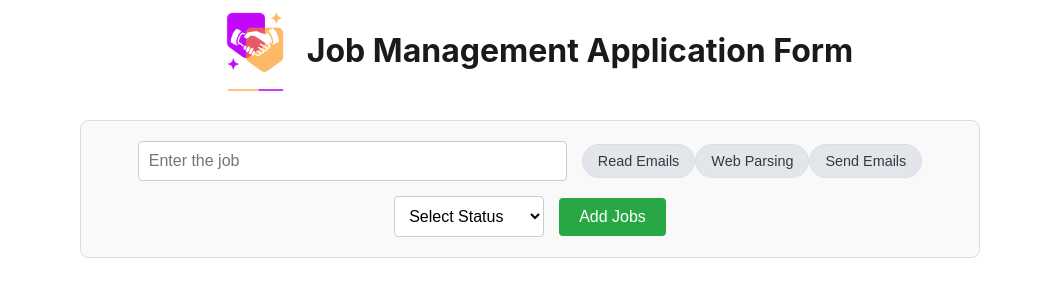
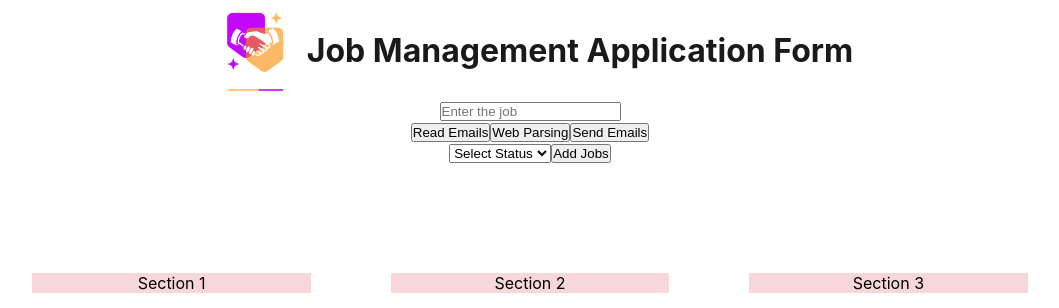
Before and after one commit to ChrisBrowne01/Building-a-Job-Management-Application-Form--Toggle--Dark-Mode-, a React (Create React App) app: page / in a window 1280 px wide. Shown: the top 308 px of the page, without its empty margins (110-1169 px from the left). Built offline with nearby package versions, Linux system fonts and the light colour scheme.

Commit message:
Add AppForm styles, update JobForm input class, and import AppForm styles in Header

```diff
--- a/src/App.css
+++ b/src/App.css
@@ -7,12 +7,12 @@
 }
 
 /* Form Handling Styles */
-.job-list {
+/* .job-list {
   padding: 0 30px 0;
-}
+} */
 
 /* Style product input filter */
-.form-header form {
+/* .form-header form {
   display: flex;
   flex-wrap: wrap;
   justify-content: center;
@@ -36,9 +36,9 @@
 }
 
 .job-input:focus {
-  outline: none; /* Remove default outline */
-  border-color: #007bff; /* Highlight border on focus */
-  box-shadow: 0 0 5px rgba(0, 123, 255, 0.5); /* Add a subtle shadow */
+  outline: none;
+  border-color: #007bff;
+  box-shadow: 0 0 5px rgba(0, 123, 255, 0.5);
 }
 
 @media (max-width: 991.98px) {
@@ -79,7 +79,7 @@
   cursor: pointer;
   font-size: 0.9rem;
   transition: background-color 0.2s ease, color 0.2s ease;
-  white-space: nowrap; /* Prevent text from wrapping within the button */
+  white-space: nowrap;
 }
 
 .tag:hover {
@@ -133,7 +133,7 @@
 
 @media (max-width: 767.98px) {.error-message {max-width: 720px;}}
 
-@media (min-width: 575.98px) {.error-message {max-width: 60vw;}}
+@media (min-width: 575.98px) {.error-message {max-width: 60vw;}} */
 
 /* App Styles */
 
--- /dev/null
+++ b/src/component/AppForm.css
@@ -0,0 +1,34 @@
+/* Add styles for the form container */
+.form-header {
+
+}
+
+/* Add styles for the input field */
+.bot-input {
+
+}
+
+/* Add styles for the form details section */
+.form-details {
+
+}
+
+/* Add styles for the category buttons container */
+.bottom-line {
+
+}
+
+/* Add styles for individual category buttons */
+.tag {
+
+}
+
+/* Add styles for the job status dropdown */
+.job-status {
+
+}
+
+/* Add styles for the submit button */
+.submit-data {
+
+}
--- a/src/component/Header.js
+++ b/src/component/Header.js
@@ -1,6 +1,7 @@
 import React from 'react'
 import Logo from "../images/job-board-app-pic.png"
 import { JobForm } from './JobForm';
+import './AppForm.css';
 
 export const Header = () => {
   return (
--- a/src/component/JobForm.js
+++ b/src/component/JobForm.js
@@ -74,7 +74,7 @@ export const JobForm = () => {
           name="name"
           value={newJob.name}
           onChange={handleInputChange}
-          className="job-input"
+          className="bot-input"
           placeholder="Enter the job" />
 
         {/* Buttons for selecting job categories */}
```
